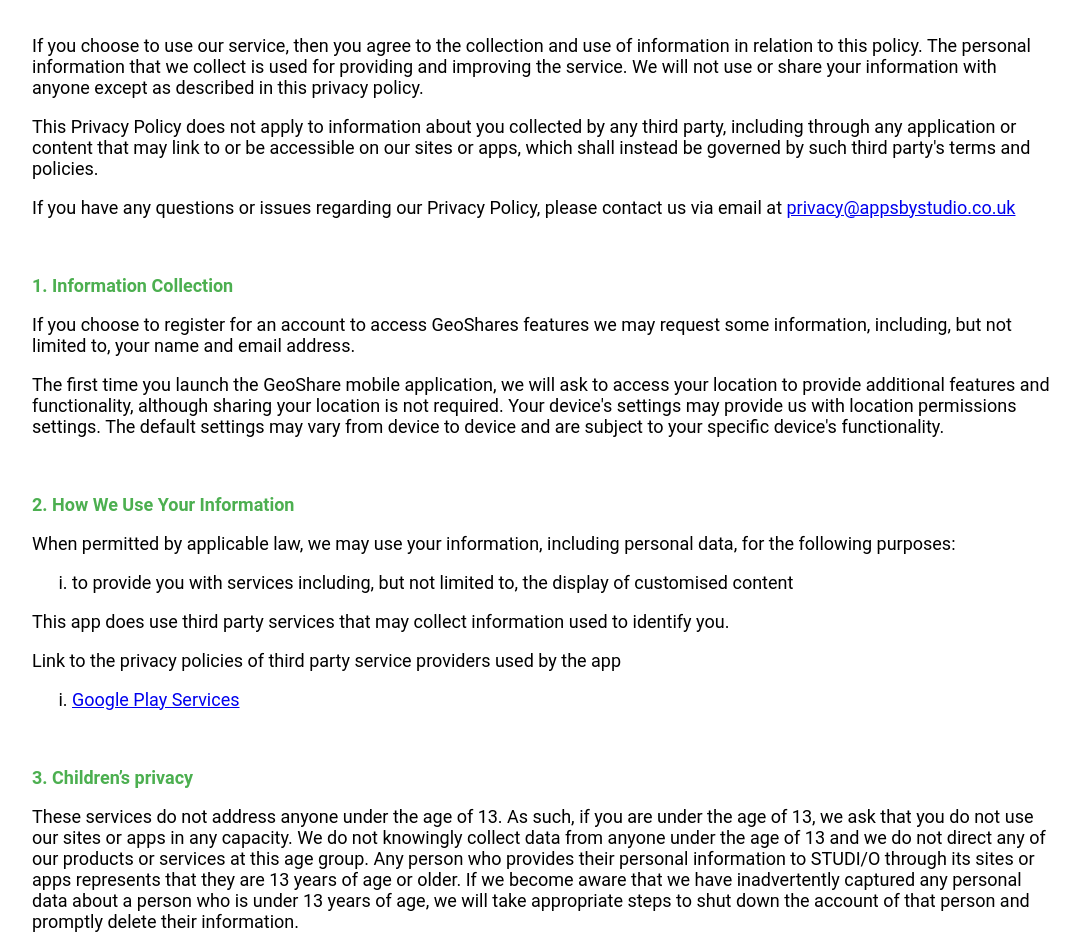
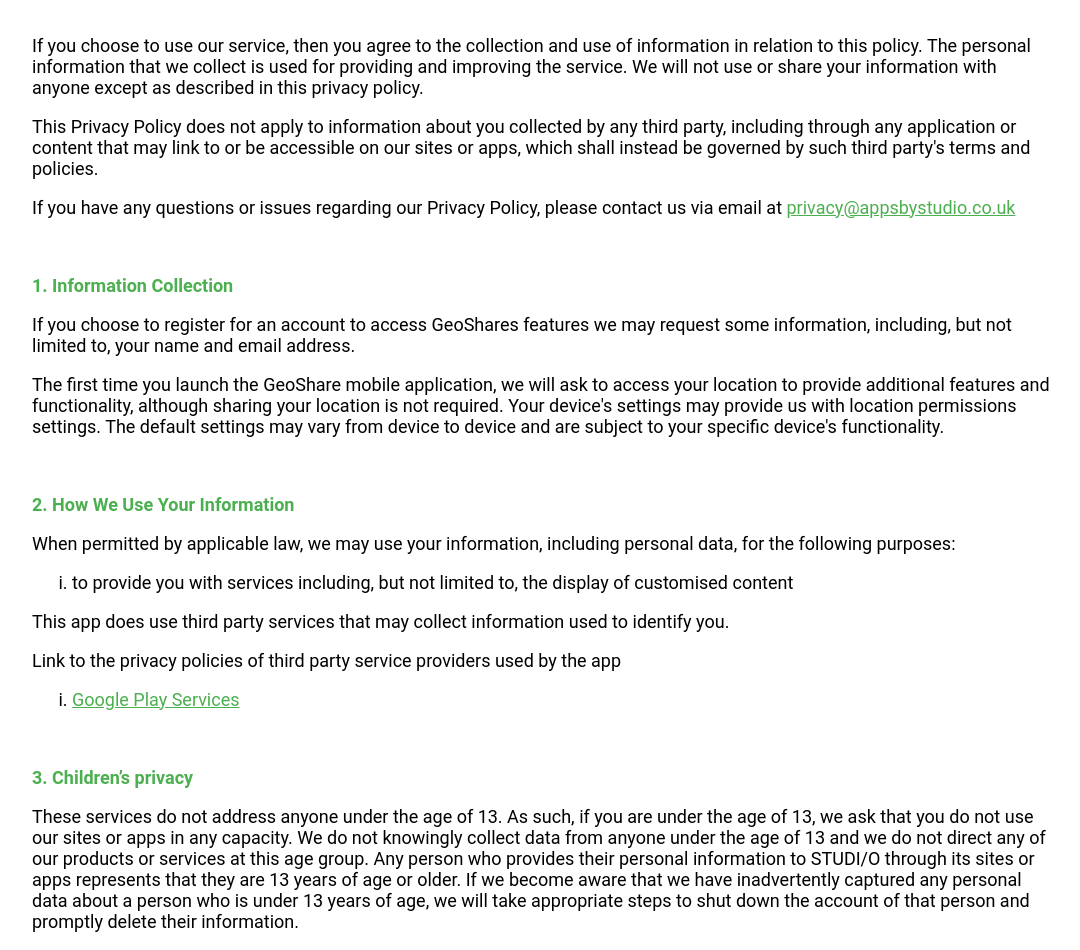
Before and after one commit to STUDIO-apps/GeoShare, a PHP site: page /terms/index.html in a window 1280 px wide. Shown: the part 231-1181 px from the top of the page, without its empty margins (98-1178 px from the left). Run offline with PHP 8.4, Linux system fonts and the light colour scheme; some libraries are stand-ins or nearby versions.

Commit message:
Changed link colour

```diff
--- a/terms/terms.css
+++ b/terms/terms.css
@@ -81,6 +81,10 @@ html, body {
   font-size: 1em;
 }
 
+.main a {
+  color: #4caf50;
+}
+
 .footer {
   background-color: #4caf50;
   border-top: 1px rgba(0, 0, 0, 0.08) solid;
```
